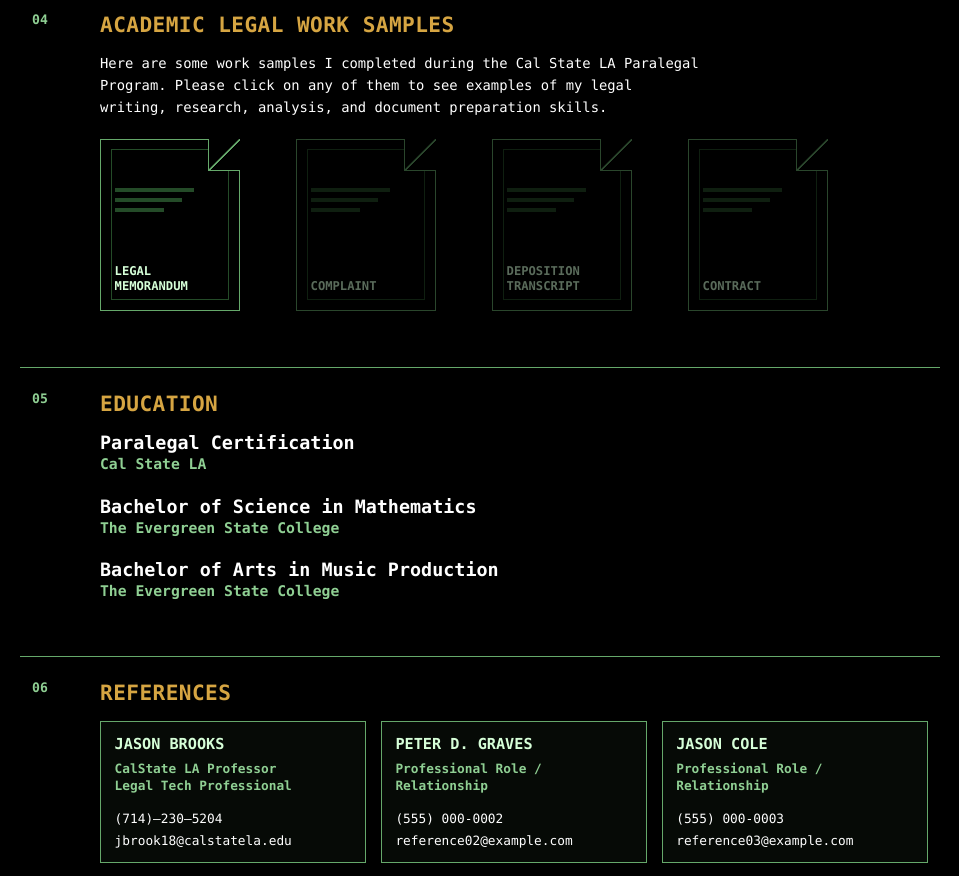
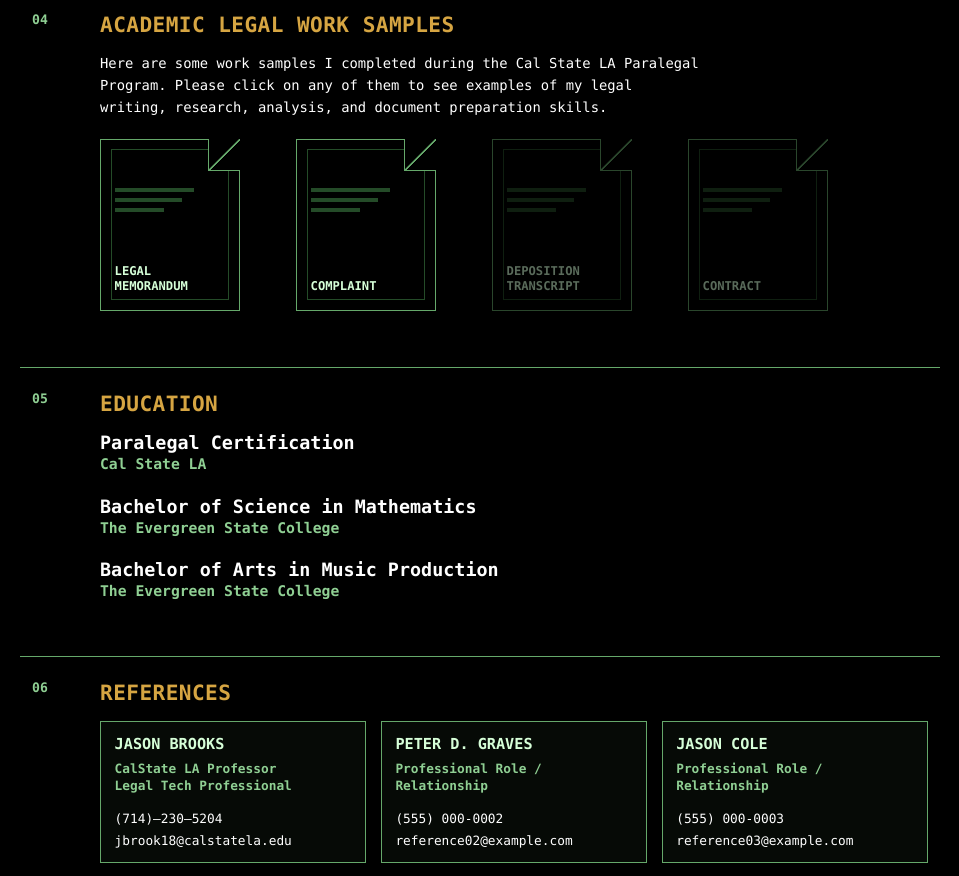
Before and after one commit to nonmammalcamel/digital_resume, a Next.js app: page / in a window 1280 px wide. Shown: the part 1780-2656 px from the top of the page, without its empty margins (160-1119 px from the left). Built offline with nearby package versions, Linux system fonts and the light colour scheme.

Commit message:
Add complaint work sample

```diff
--- a/src/content/site-content.ts
+++ b/src/content/site-content.ts
@@ -187,7 +187,8 @@ export const siteContent = {
       },
       {
         id: 'complaint',
-        title: 'Complaint'
+        title: 'Complaint',
+        href: '/work-samples/complaint.pdf'
       },
       {
         id: 'deposition-transcript',
```
Also changed, not shown: 1 other file (tests, documents, lock files or other folders).
